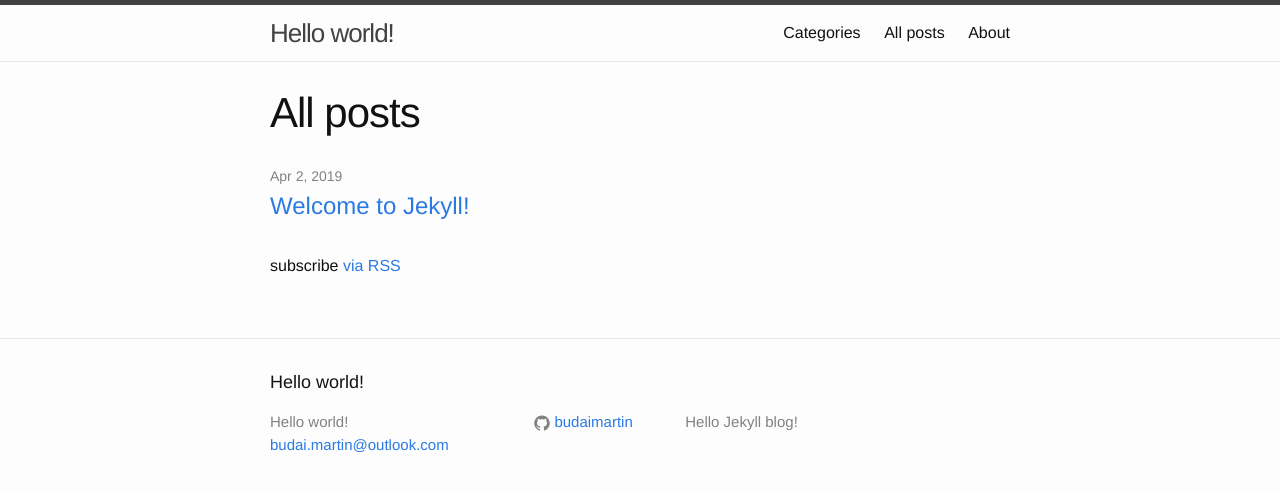
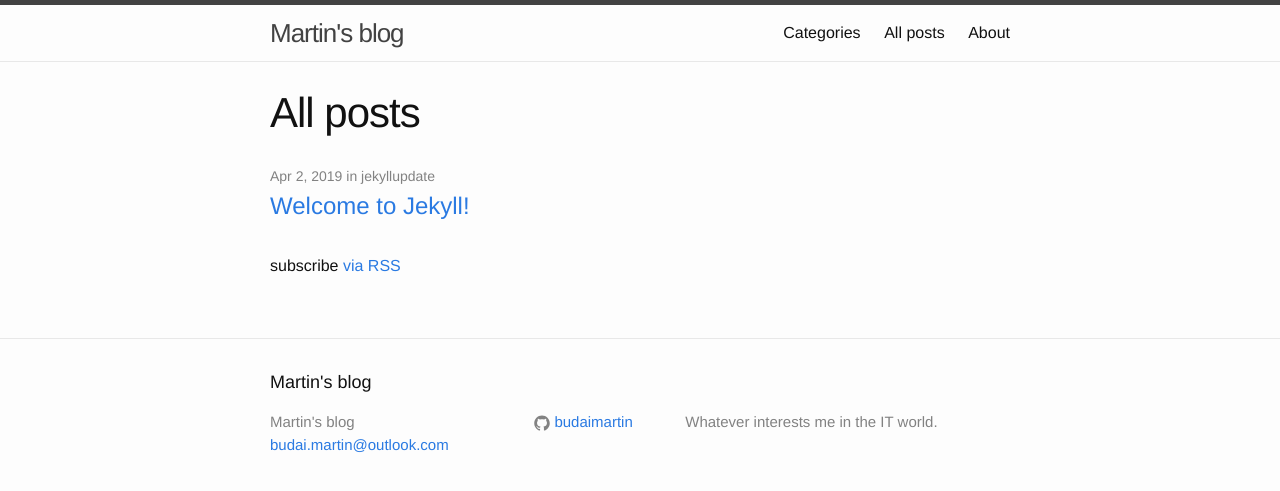
Before and after one commit to budaimartin/budaimartin.github.io, a Jekyll site: the page built from allposts.html, in a window 1280 px wide. Shown: the top 491 px of the page. Built offline with Jekyll 4.4.1, drawn with Linux system fonts in a browser that asks for light colours.

Commit message:
Dropped the hello world stuff

```diff
--- a/_config.yml
+++ b/_config.yml
@@ -6,13 +6,15 @@
 # 'jekyll serve'. If you change this file, please restart the server process.
 
 # Site settings
-title: Hello world!
+title: Martin's blog
 email: budai.martin@outlook.com
 description: > # this means to ignore newlines until "baseurl:"
-  Hello Jekyll blog!
+  Whatever interests me in the IT world.
 baseurl: "" # the subpath of your site, e.g. /blog
 url: "http://budaimartin.github.io" # the base hostname & protocol for your site
 github_username:  budaimartin
 
 # Build settings
 markdown: kramdown
+
+exclude: [docker-compose.yaml]
--- a/allposts.html
+++ b/allposts.html
@@ -9,7 +9,7 @@ title: All posts
   <ul class="post-list">
     {% for post in site.posts %}
       <li>
-        <span class="post-meta">{{ post.date | date: "%b %-d, %Y" }}</span>
+        <span class="post-meta">{{ post.date | date: "%b %-d, %Y" }} in {{ post.categories }}</span>
 
         <h2>
           <a class="post-link" href="{{ post.url | prepend: site.baseurl }}">{{ post.title }}</a>
--- a/categories.html
+++ b/categories.html
@@ -10,9 +10,8 @@ title: Categories
   <div class="archive-group">
     {% capture category_name %}{{ category | first }}{% endcapture %}
     <div id="#{{ category_name | slugize }}"></div>
-    <p></p>
-
     <h3 class="category-head">{{ category_name }}</h3>
+	<p></p>
     <a name="{{ category_name | slugize }}"></a>
     {% for post in site.categories[category_name] %}
     <article class="archive-item">
```
Also changed, not shown: docker-compose.yaml (added, +10 -0 lines).
